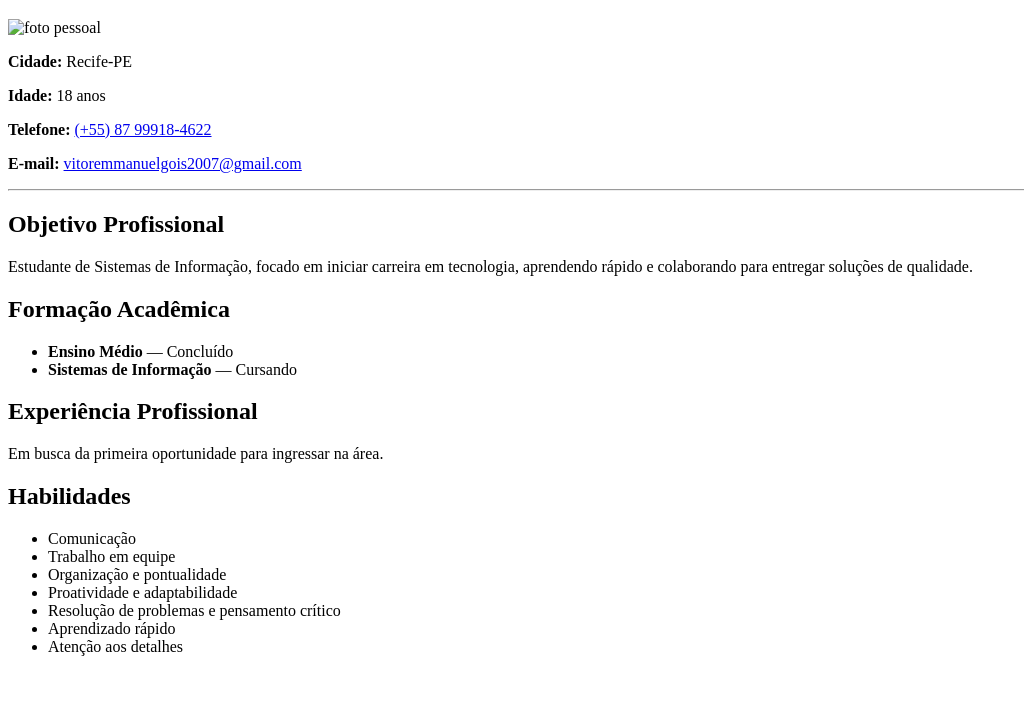
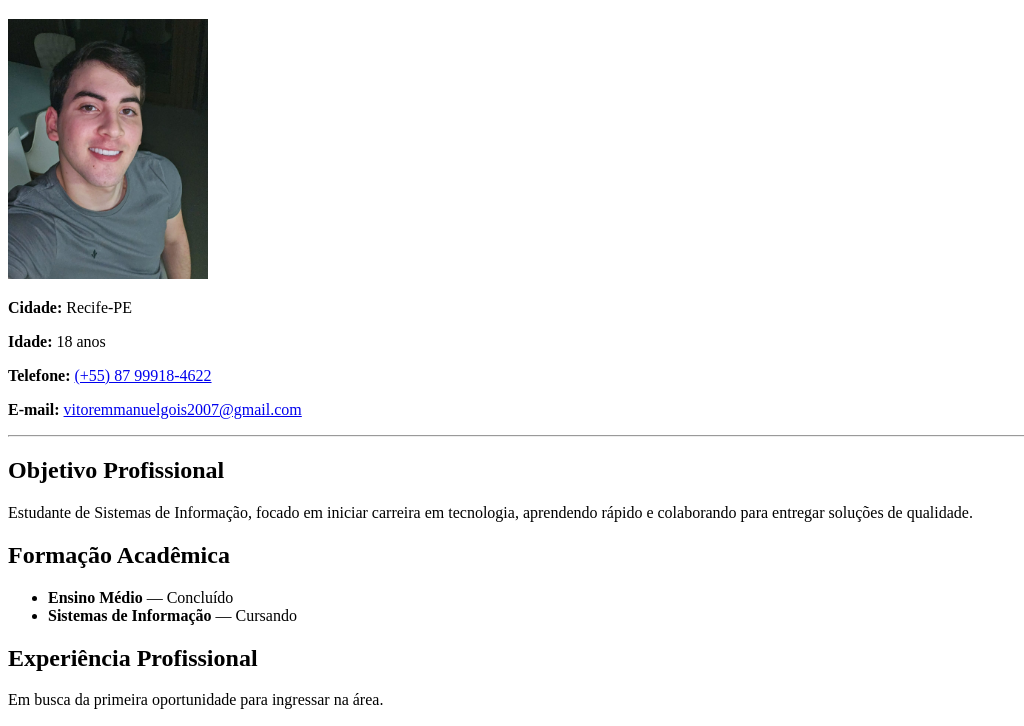
Before and after one commit to Vitor-Emmanuel/atividade-github-curriculo, a plain HTML site: page index.html in a window 1280 px wide. Shown: the part 61-787 px from the top of the page, without its empty margins (0-1024 px from the left). Drawn offline with Linux system fonts and the light colour scheme.

Commit message:
Update index.html

```diff
--- a/index.html
+++ b/index.html
@@ -9,7 +9,7 @@
   <h1>Vitor Emmanuel Gois</h1>
 
   <!-- FOTO -->
-<img src="img/foto.jpg" alt="foto pessoal" width="200">
+<img src="foto.jpg" alt="foto pessoal" width="200">
 
   <p><strong>Cidade:</strong> Recife-PE</p>
   <p><strong>Idade:</strong> 18 anos</p>
```
